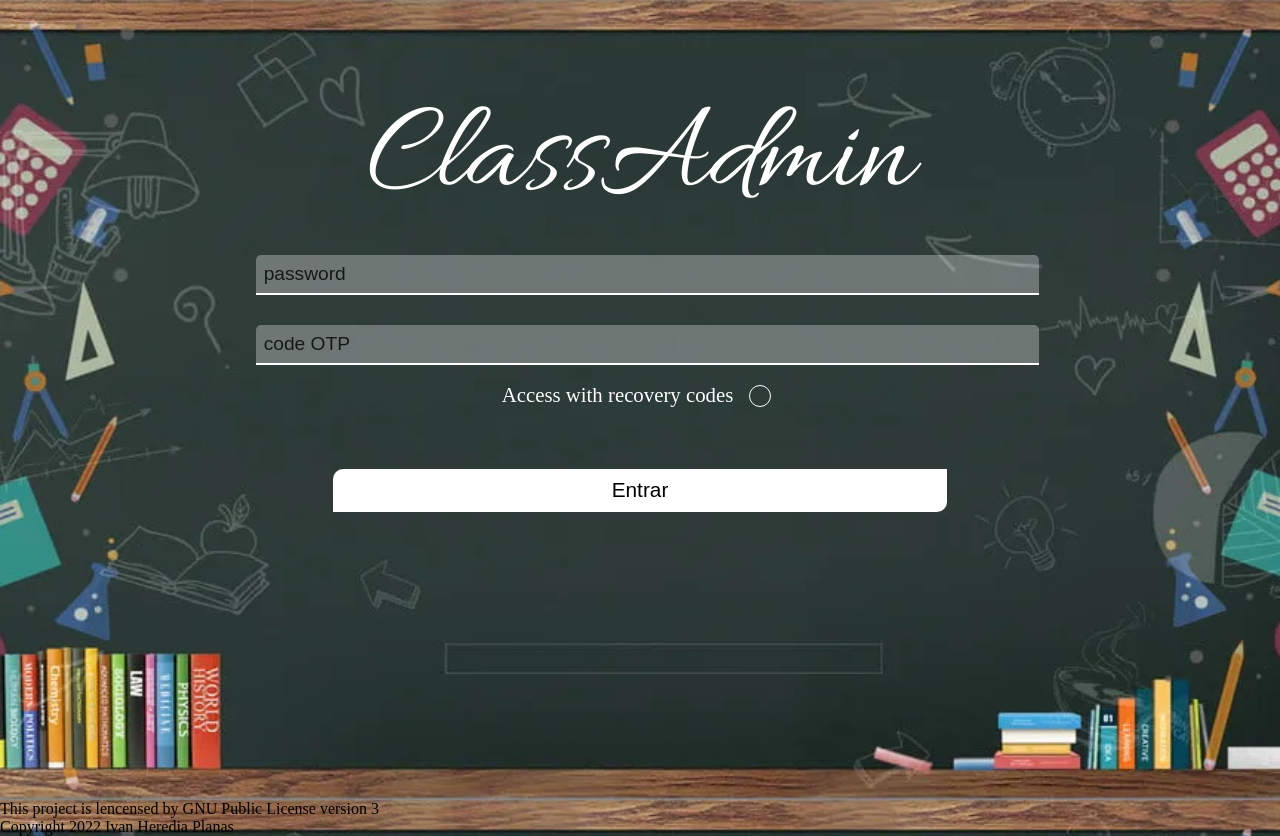
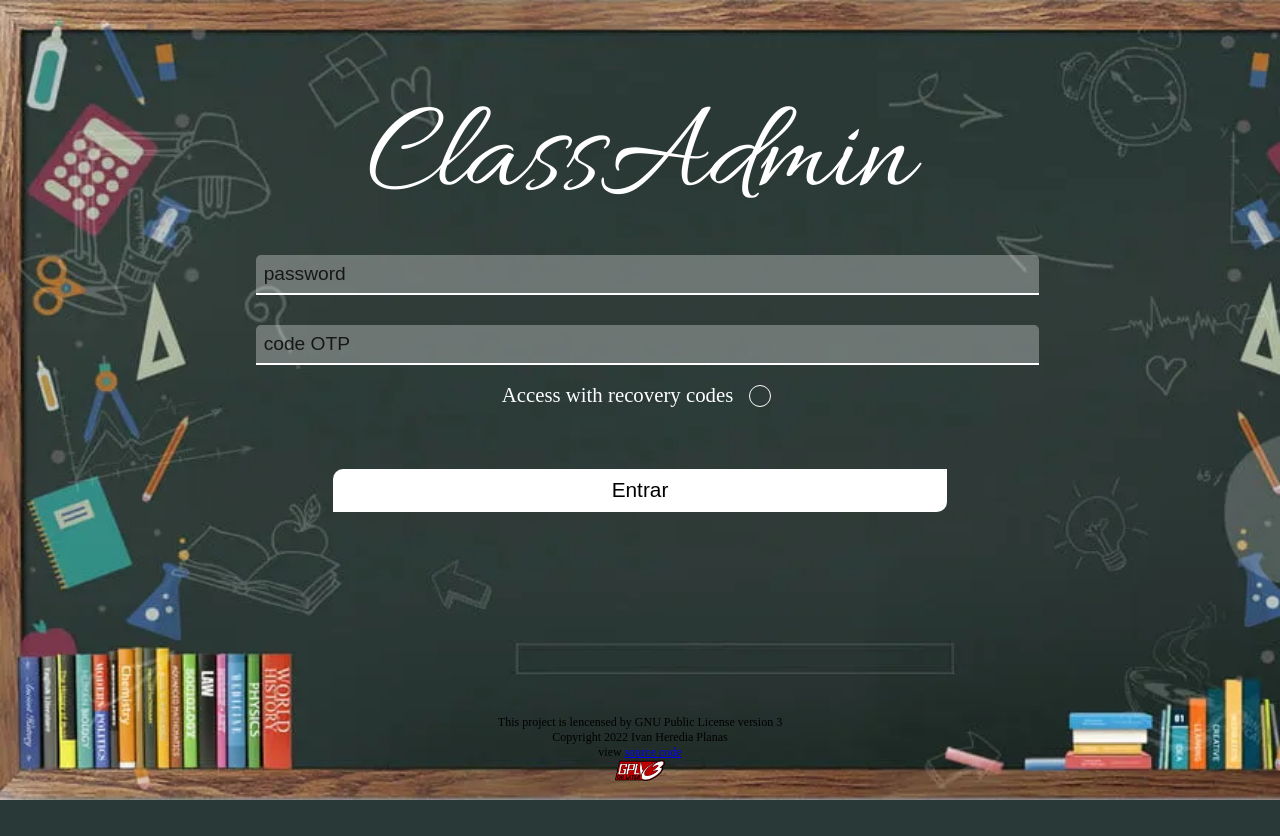
Before and after one commit to ihp-iesemilidarder/ClassAdmin, a Django app: page / in a window 1280 px wide. After the commit the page ends 800 px from the top, so only its background shows below. Run offline with Django 3.2, Linux system fonts and the light colour scheme; some libraries are stand-ins or nearby versions.

Commit message:
development

```diff
--- a/Django/Django/static/css/pageDashboard.css
+++ b/Django/Django/static/css/pageDashboard.css
@@ -49,7 +49,7 @@
     bottom: 0;
     display: flex;
     flex-direction: column;
-    margin: 15px;
+    margin: 15px 15px 114px;
 }
 #divIcons i{
     font-size: 3em;
--- a/Django/Django/static/css/styles.css
+++ b/Django/Django/static/css/styles.css
@@ -35,6 +35,17 @@
     box-shadow:0px 0px 10px rgba(0,0,0,.5);
     transition:.5s;
 }
+#license{
+    bottom: 0;
+    position: absolute;
+    text-align: center;
+    width: 100%;
+    font-size: 12px;
+    margin-bottom: 15px;
+}
+#license img{
+    width: 50px;
+}
 @media (max-width:768px){
     div#message{
         padding: 3%!important;
--- a/Django/Django/templates/src/base.html
+++ b/Django/Django/templates/src/base.html
@@ -30,10 +30,12 @@
         {% endblock %}
     </div>
     <div id="message"></div>
-    <div id="license">
-        <div>This project is lencensed by GNU Public License version 3</div>
+    <footer id="license">
+        <p>This project is lencensed by GNU Public License version 3</p>
         <p>Copyright 2022 Ivan Heredia Planas</p>
-    </div>
+        <p>view <a href="https://github.com/ihp-iesemilidarder/ClassAdmin" target="_blank">source code</a></p>
+        <img src="{% static 'images/gplv3.png' %}" alt="GNU GPLv3">
+    </footer>
     <script src="{% static 'js/app.js' %}" type="module"></script>
 </body>
 </html>
```
Also changed, not shown: Django/Django/static/images/gplv3.png (added).
